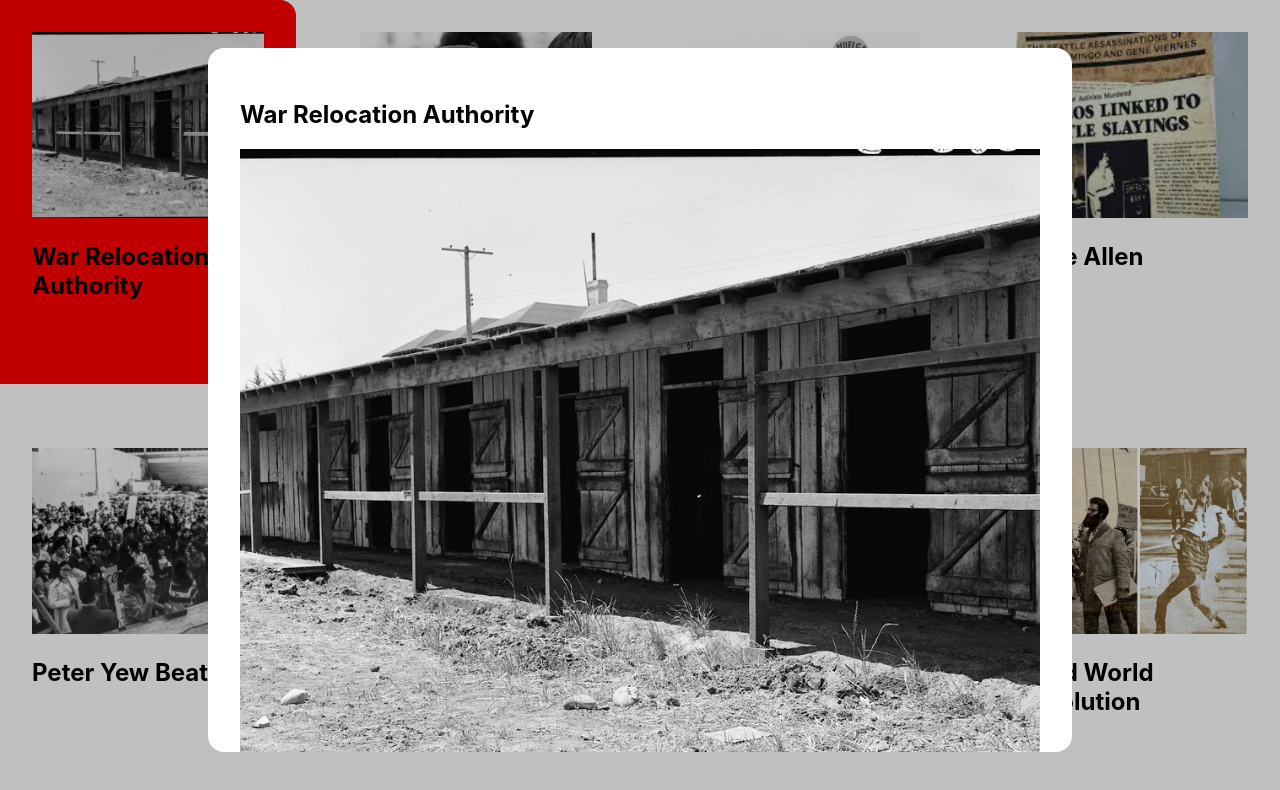
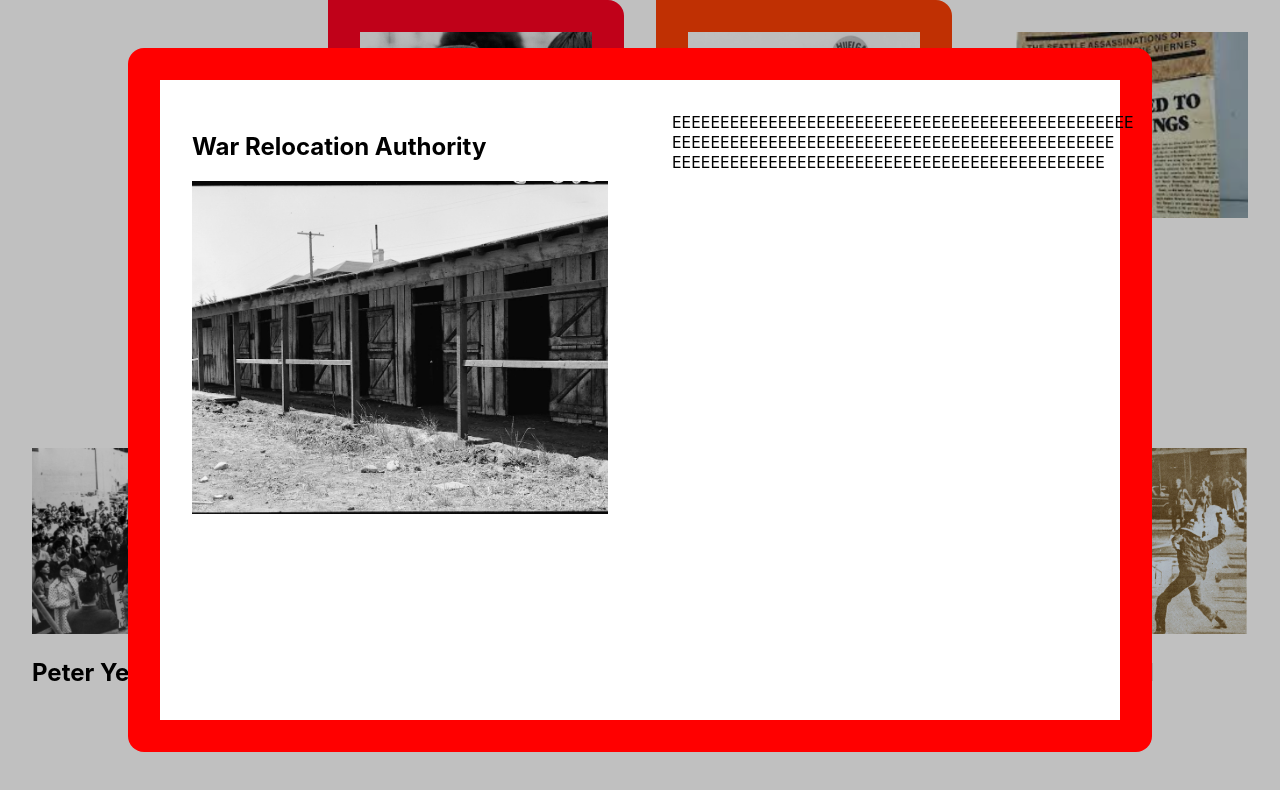
Before and after one commit to kyletsubaki/english12-honors, a React (Create React App) app: page / in a window 1280 px wide. Both pictures are taken after a click on the element "War Relocation Authority". Shown: the top 790 px of the page. Built offline with nearby package versions, Linux system fonts and the light colour scheme.

Commit message:
scrolling things

```diff
--- a/src/App.css
+++ b/src/App.css
@@ -28,16 +28,25 @@
     background-color: #0000003f;
 }
 
-.content {
+.popup-book-container {
     position: fixed;
     top: 50%;
     left: 50%;
-    width: 50em;
-    max-height: 40em;
-    overflow-y: auto;
+    width: 60em;
+        height: 40em;
     transform: translate(-50%, -50%);
     z-index: 1;
+    padding: 2em;
+        border-radius: 1em;
+        float: left;
+        overflow-x: auto;
+    }
+
+    .popup-book {
     background-color: white;
+    column-gap: 4em;
     padding: 2em;
-    border-radius: 1em;
+    column-width: 26em;
+        height: 100%;
+        box-sizing: border-box;
 }
--- a/src/App.tsx
+++ b/src/App.tsx
@@ -13,12 +13,22 @@
                         EEEEEEEEEEEEEEEEEEEEEEEEEEEEEEEEEEEEEEEEEEEEE
                     </p>
                 </Book>
-                <Book coverImage="richardAoki.webp" title="Richard Aoki" color='#ff02222'>
+                <Book coverImage="richardAoki.webp" title="Richard Aoki" color='#ff0222'>
                     <p>Joshua Foo</p>
                     <p>Ate a Canoe </p>
                 </Book>
-                <Book coverImage="dbm2013.png" title="Delano Grape Strike" color='#ff40004'>
-                    <p>Josiah went to the BAR to get some F00</p>
+                <Book coverImage="dbm2013.png" title="Delano Grape Strike" color='#ff4004'>
+                    <p>
+                        In 1965, Filipino farmworkers in Delano, California went on strike, demanding a raise in hourly
+                        wages and piece rates. The strike was led by Larry Itliong and Ben Gines of the Agricultural
+                        Workers Organizing Committee (AWOC). The National Farm Workers Association (NFWA), led by Cesar
+                        Chavez, also joined the strike after a vote. Even after being threatened and attacked, the
+                        farmworkers continued in their strike, and the NFWA did a consumer boycott campaign which
+                        pressured growers into recognizing the NFWA as a union. This struggle for farmworker rights
+                        ultimately became part of a larger movement for civil rights and social justice. It was a joint
+                        effort between both Hispanic Americans and Filipino Americans that ultimately impacted the
+                        entirety of the agricultural economy in favor of the workers.
+                    </p>
                 </Book>
                 <Book coverImage="withey2018.png" title="Gene Allen" >
                     <p>Mason Bread</p>
--- a/src/Book.tsx
+++ b/src/Book.tsx
@@ -17,7 +17,8 @@
     return (
         <section className={'book'} style={{
             transform: `translate(${position[0]}px, ${position[1]}px) rotate(${position[2]}deg)`,
-            backgroundColor: color
+            backgroundColor: color,
+            visibility: opened ? 'hidden' : undefined
         }}>
             <div className="cover" onClick={handleClick}>
                 <img src={coverImage} alt={title} className="cover-image" />
@@ -25,10 +26,12 @@
             </div>
             {opened && <Portal>
                 <div className="background" onClick={() => setSelected(null)}></div>
-                <div className="content">
-                    <h2>{title}</h2>
-                    <img src={coverImage} alt={title} className="cover-image" />
-                    {children}
+                <div className="popup-book-container" style={{ backgroundColor: color }}>
+                    <div className="popup-book">
+                        <h2>{title}</h2>
+                        <img src={coverImage} alt={title} className="cover-image" />
+                        {children}
+                    </div>
                 </div>
             </Portal>}
         </section>
```
